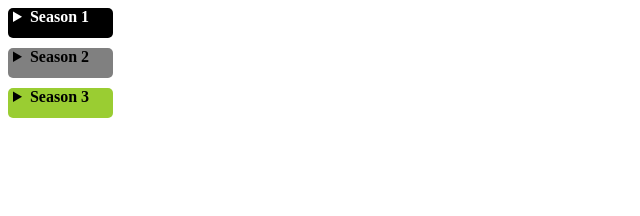
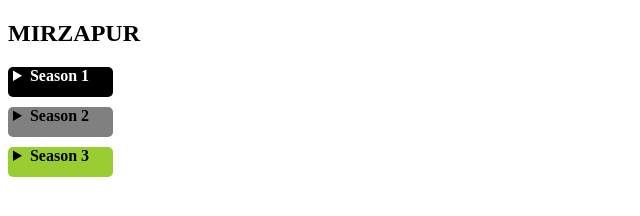
Before and after one commit to rishikeshkumaryadav77/detailsAndSummaryvideotask, a plain HTML site: page index.html in a window 1280 px wide. Shown: the whole page, without its empty margins (0-640 px from the left). Drawn offline with Linux system fonts and the light colour scheme.

Commit message:
Update index.html

```diff
--- a/index.html
+++ b/index.html
@@ -6,6 +6,7 @@
   <title>Web Series</title>
 </head>
 <body>
+  <h2>MIRZAPUR</h2>
   <details>
     <summary style="background-color: black; color: white; width: 100px; height: 30px; border-radius: 5px; padding-left: 5px;"><b>Season 1</b></summary>
 
```
